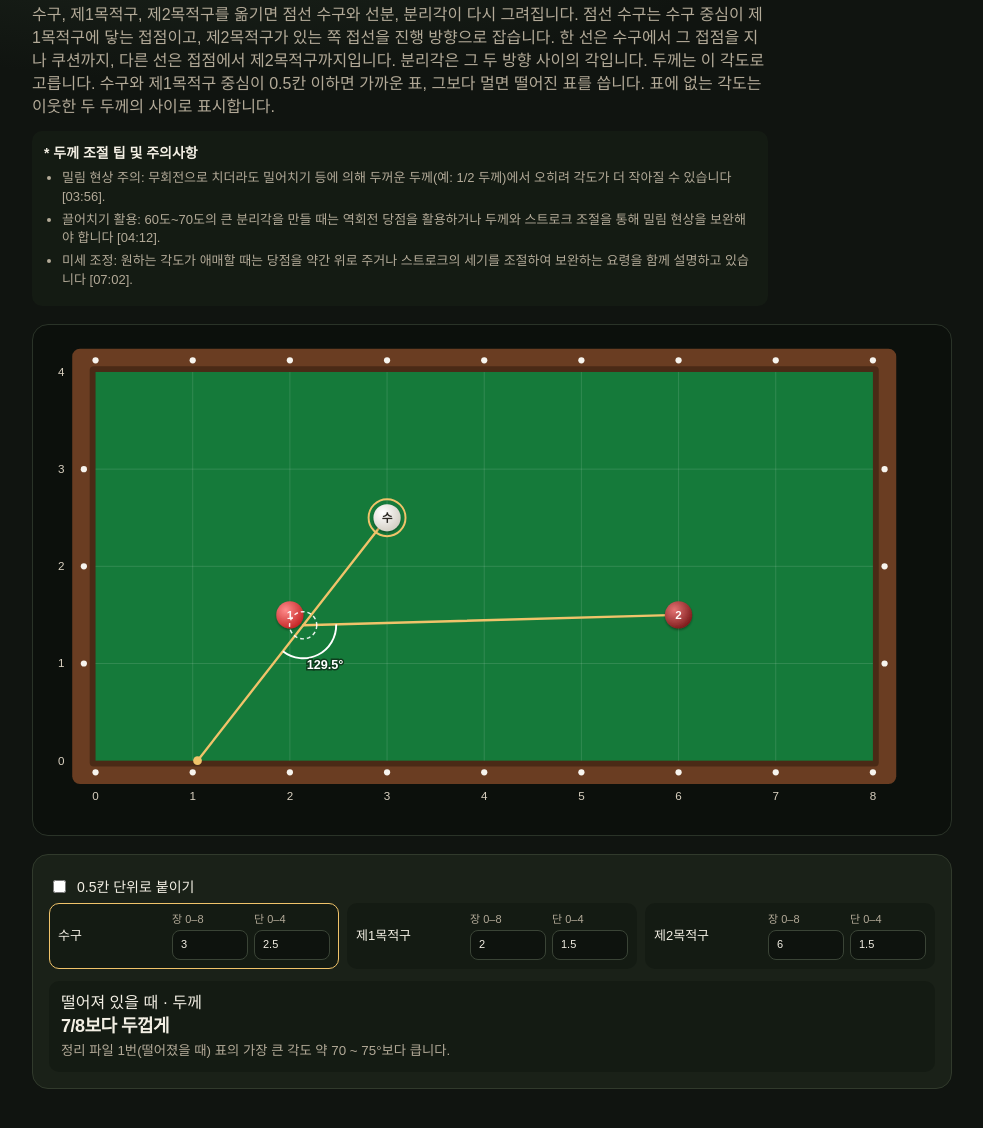
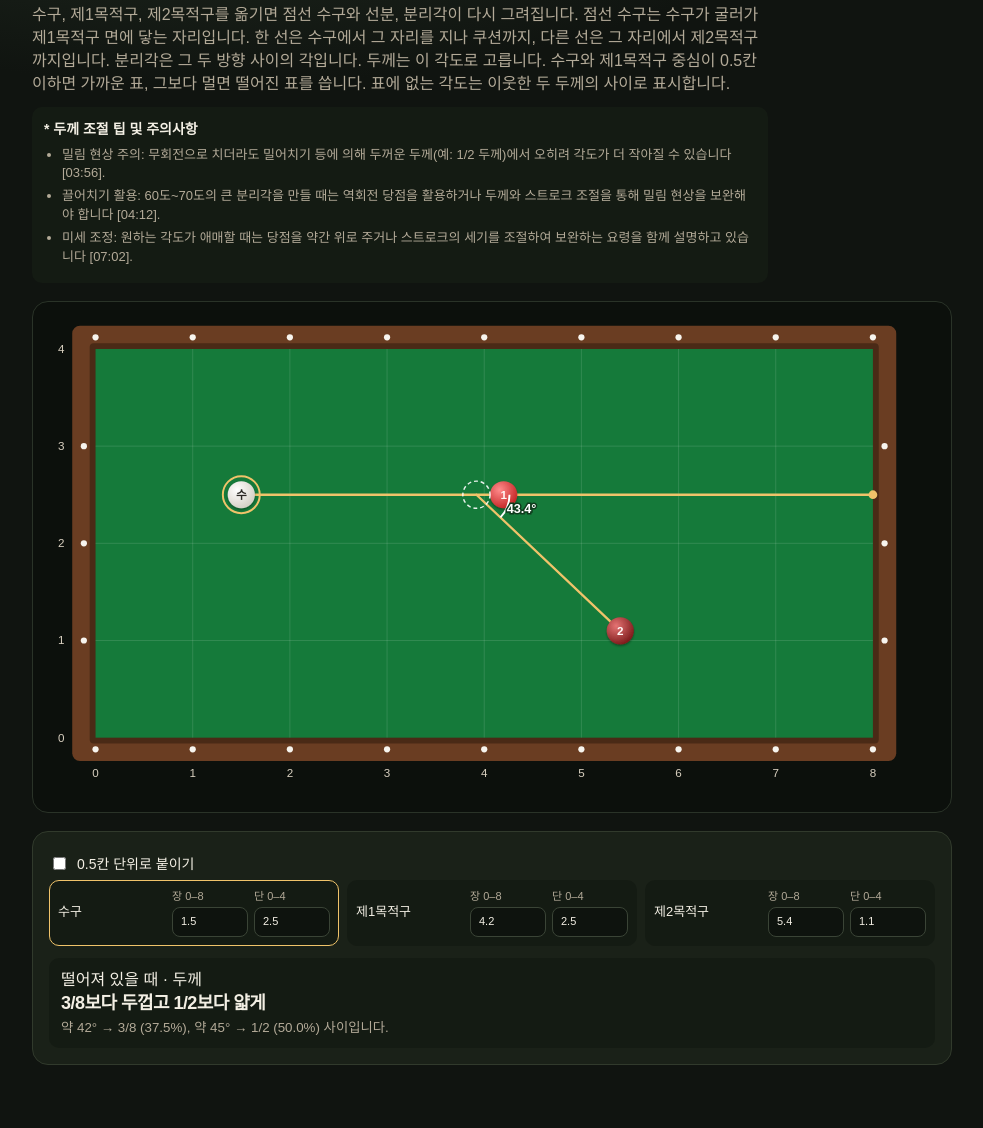
Before and after one commit to zecsky/billiard-4ball-angle, a plain HTML site: page index.html in a window 1280 px wide. Shown: the part 72-1200 px from the top of the page, without its empty margins (42-1025 px from the left). After the commit the page ends 1177 px from the top, so only its background shows below. Drawn offline with Linux system fonts and the light colour scheme.

Commit message:
처음 배치를 맞추고 점선 수구를 맞닿는 면에 둠
Co-authored-by: Cursor <cursoragent@cursor.com>

```diff
--- a/index.html
+++ b/index.html
@@ -164,7 +164,7 @@
 <body>
 <header>
   <h1>4구 분리각 · 두께 계산</h1>
-  <p>수구, 제1목적구, 제2목적구를 옮기면 점선 수구와 선분, 분리각이 다시 그려집니다. 점선 수구는 수구 중심이 제1목적구에 닿는 접점이고, 제2목적구가 있는 쪽 접선을 진행 방향으로 잡습니다. 한 선은 수구에서 그 접점을 지나 쿠션까지, 다른 선은 접점에서 제2목적구까지입니다. 분리각은 그 두 방향 사이의 각입니다. 두께는 이 각도로 고릅니다. 수구와 제1목적구 중심이 0.5칸 이하면 가까운 표, 그보다 멀면 떨어진 표를 씁니다. 표에 없는 각도는 이웃한 두 두께의 사이로 표시합니다.</p>
+  <p>수구, 제1목적구, 제2목적구를 옮기면 점선 수구와 선분, 분리각이 다시 그려집니다. 점선 수구는 수구가 굴러가 제1목적구 면에 닿는 자리입니다. 한 선은 수구에서 그 자리를 지나 쿠션까지, 다른 선은 그 자리에서 제2목적구까지입니다. 분리각은 그 두 방향 사이의 각입니다. 두께는 이 각도로 고릅니다. 수구와 제1목적구 중심이 0.5칸 이하면 가까운 표, 그보다 멀면 떨어진 표를 씁니다. 표에 없는 각도는 이웃한 두 두께의 사이로 표시합니다.</p>
   <div class="tips">
     <h3>* 두께 조절 팁 및 주의사항</h3>
     <ul>
@@ -191,7 +191,7 @@ const BALL_PX = 14;
 
 const PRESET = {
   basic: { cue: { x: 0.5, y: 1.5 }, b1: { x: 2, y: 1.5 }, b2: { x: 6, y: 1.5 } },
-  one: { cue: { x: 3, y: 2.5 }, b1: { x: 2, y: 1.5 }, b2: { x: 6, y: 1.5 } },
+  one: { cue: { x: 1.5, y: 2.5 }, b1: { x: 4.2, y: 2.5 }, b2: { x: 5.4, y: 1.1 } },
   s23: { cue: { x: 2, y: 3.5 }, b1: { x: 4, y: 0.5 }, b2: { x: 6, y: 2.5 } },
   line: { cue: { x: 1.5, y: 2 }, b1: { x: 3.5, y: 2 }, b2: { x: 7.5, y: 2 } }
 };
@@ -556,33 +556,21 @@ const NEAR_THICKNESS = {
 
 const BALL_D = 61.5 / 355;
 
-// 수구 중심의 진행선이 제1목적구에 닿는 점. 제2목적구와 같은 쪽 접선을 고른다.
-function tangentCue() {
-  const R = BALL_D;
+// 수구가 굴러가 제1목적구 면에 닿는 수구 중심. 그린 공의 면이 서로 맞닿게 둔다.
+function contactCue() {
+  const reach = (BALL_PX / (BED.w / 8)) * 2;
   const dx = state.cue.x - state.b1.x;
   const dy = state.cue.y - state.b1.y;
   const dist = Math.hypot(dx, dy);
-  if (dist <= R + 1e-4) return null;
-  const ang = Math.atan2(dy, dx);
-  const phi = Math.acos(Math.min(1, R / dist));
-  const vx = state.b1.x - state.cue.x;
-  const vy = state.b1.y - state.cue.y;
-  const target = vx * (state.b2.y - state.cue.y) - vy * (state.b2.x - state.cue.x);
-  if (Math.abs(target) < 1e-4) {
-    return { x: state.b1.x + dx / dist * R, y: state.b1.y + dy / dist * R };
-  }
-  let best = null;
-  for (const sign of [1, -1]) {
-    const th = ang + sign * phi;
-    const point = { x: state.b1.x + R * Math.cos(th), y: state.b1.y + R * Math.sin(th) };
-    const cross = vx * (point.y - state.cue.y) - vy * (point.x - state.cue.x);
-    if (target * cross > 0) best = point;
-  }
-  return best;
+  if (dist <= reach + 1e-4) return null;
+  return {
+    x: state.b1.x + (dx / dist) * reach,
+    y: state.b1.y + (dy / dist) * reach
+  };
 }
 
 function syncGhost() {
-  const touch = tangentCue();
+  const touch = contactCue();
   state.ghost = touch ? { x: touch.x, y: touch.y } : null;
 }
 
```
